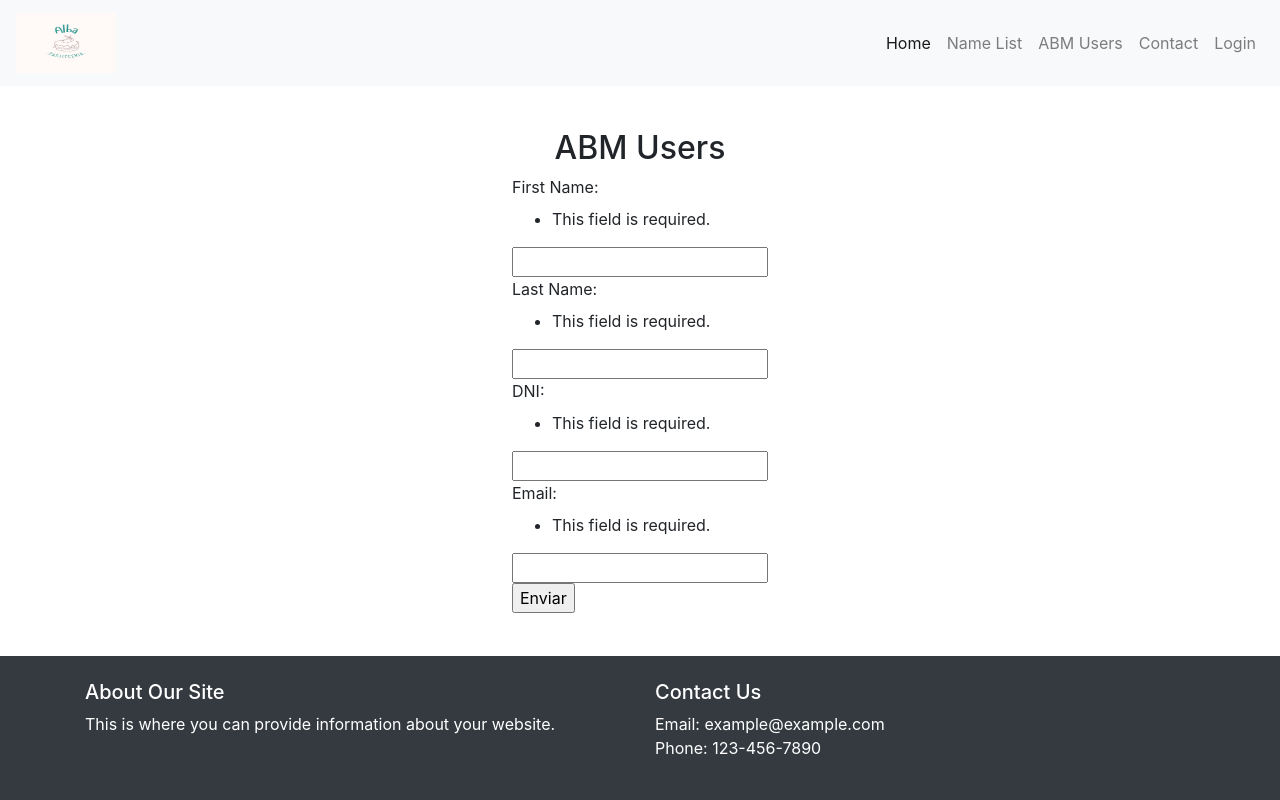
After one commit to emantho/CaC_Python-Advance, a Django app: page /abm_users in a window 1280 px wide. The commit adds this page. Run offline with Django 5.2, Linux system fonts and the light colour scheme; some libraries are stand-ins or nearby versions.

Commit message:
+ Forms contruction + added information in urls + css for abm_users + link for logo in base

```diff
--- /dev/null
+++ b/myCoffeeShop/alba_pasticceria/forms.py
@@ -0,0 +1,7 @@
+from django import forms
+
+class AbmUserForm(forms.Form):
+    userName = forms.CharField(label='First Name', required=True)
+    lastName = forms.CharField(label='Last Name', required=True)
+    dni = forms.IntegerField(label="DNI", required=True)
+    email = forms.EmailField(label="Email", required=True)
--- /dev/null
+++ b/myCoffeeShop/alba_pasticceria/templates/alba_pasticceria/abm_users.html
@@ -0,0 +1,21 @@
+{% extends "alba_pasticceria/base.html" %}
+
+{% load static %}
+{% block tittle %}ABM Users{% endblock tittle%}
+{% block css %}
+  <link rel="stylesheet" href="{% static "alba_pasticceria/css/abm_users.css" %}">
+{% endblock css %}
+
+<!-- Main Content -->
+{% block main %}
+
+    <h2>ABM Users</h2>
+    <form method="POST" action=" {% url "abm_users" %} ">
+
+        {% csrf_token %}
+        {{ abm_users_form }}
+
+        <input type="submit" value="Enviar">
+    </form>
+
+{% endblock main %}
--- a/myCoffeeShop/alba_pasticceria/templates/alba_pasticceria/base.html
+++ b/myCoffeeShop/alba_pasticceria/templates/alba_pasticceria/base.html
@@ -15,7 +15,7 @@
     <!-- Header -->
     <header>
         <nav class="navbar navbar-expand-lg navbar-light bg-light">
-            <a class="navbar-brand" href="#">
+            <a class="navbar-brand" href=" {% url "index" %}">
                 <img src="{% static "alba_pasticceria/media/image/alba_logo.jpeg" %}" alt="Logo" width="100" height="60">
             </a>
             <button class="navbar-toggler" type="button" data-toggle="collapse" data-target="#navbarNav"
@@ -25,14 +25,13 @@
             <div class="collapse navbar-collapse" id="navbarNav">
                 <ul class="navbar-nav ml-auto">
                     <li class="nav-item active">
-                        <a class="nav-link" href=" {% url 'index' %} ">Home <span
-                                class="sr-only">(current)</span></a>
+                        <a class="nav-link" href=" {% url 'index' %} ">Home</a>
                     </li>
                     <li class="nav-item">
                         <a class="nav-link" href=" {% url 'nameList' %} ">Name List</a>
                     </li>
                     <li class="nav-item">
-                        <a class="nav-link" href="#">About Us</a>
+                        <a class="nav-link" href="{% url "abm_users" %}">ABM Users</a>
                     </li>
                     <li class="nav-item">
                         <a class="nav-link" href="#">Contact</a>
--- a/myCoffeeShop/alba_pasticceria/urls.py
+++ b/myCoffeeShop/alba_pasticceria/urls.py
@@ -5,4 +5,5 @@ urlpatterns = [
     path('',views.index, name='index'),
     path('sayHello/<str:userName>', views.sayHello, name='sayHello'),
     path('listName', views.listName, name='nameList'),
+    path('abm_users', views.abm_users, name='abm_users'),
 ]
--- a/myCoffeeShop/alba_pasticceria/views.py
+++ b/myCoffeeShop/alba_pasticceria/views.py
@@ -1,5 +1,7 @@
 from django.shortcuts import render
 from django.http import HttpResponse
+from django.shortcuts import redirect
+from . import forms
 import datetime
 
 # Create your views here.
@@ -32,3 +34,24 @@ def listName(request):
     }
 
     return render(request, 'alba_pasticceria/nameList.html', my_context)
+
+def abm_users(request):
+
+    # Controlling request flow
+
+    context = {}
+
+    if request == 'GET':
+        context['abm_users_form'] = forms.AbmUserForm()
+
+    else: # Asummig is a POST
+        context['abm_users_form'] = forms.AbmUserForm(request.POST)
+
+        # Form validation
+        # If correct, inform with message and redirect
+
+        # IF NO correct
+        # Saty in form but showing an error
+        # return redirect('index')
+
+    return render(request, 'alba_pasticceria/abm_users.html', context)
```
Also changed, not shown: myCoffeeShop/alba_pasticceria/static/alba_pasticceria/css/abm_users.css (added).
